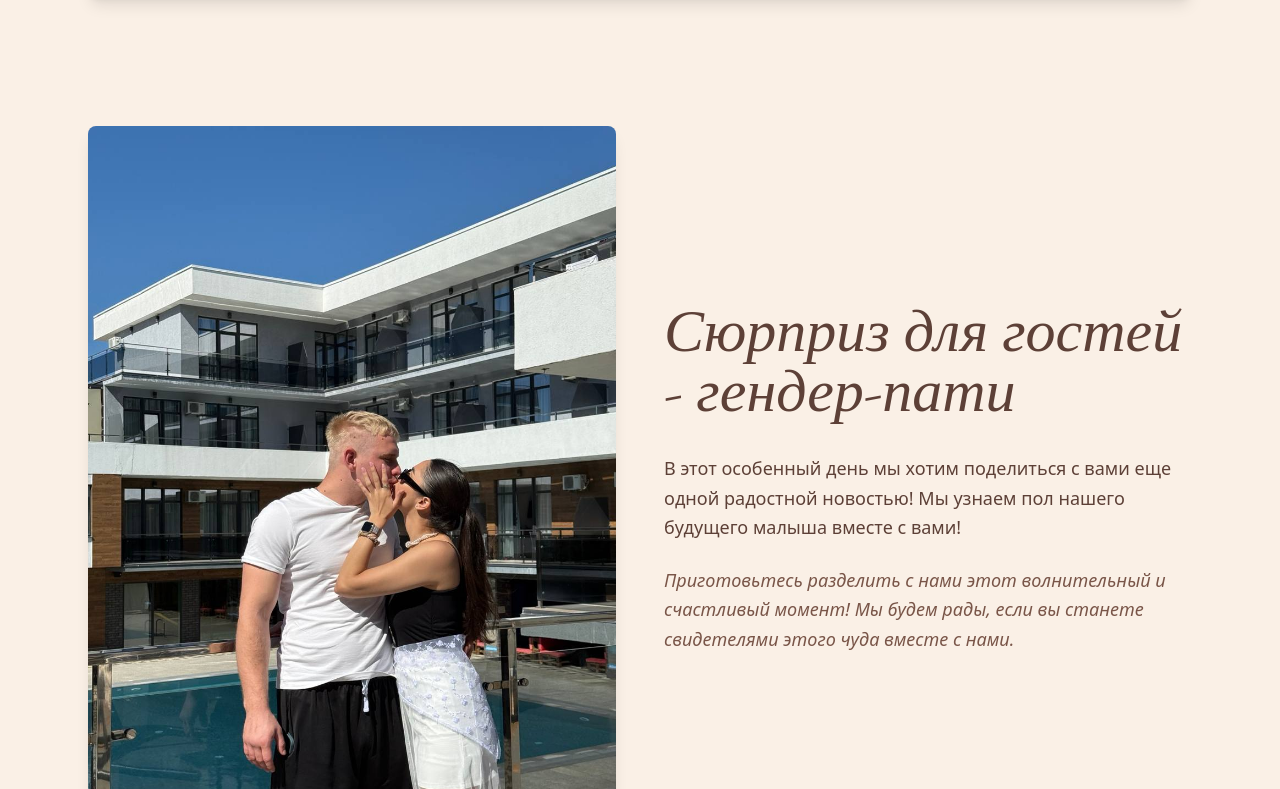
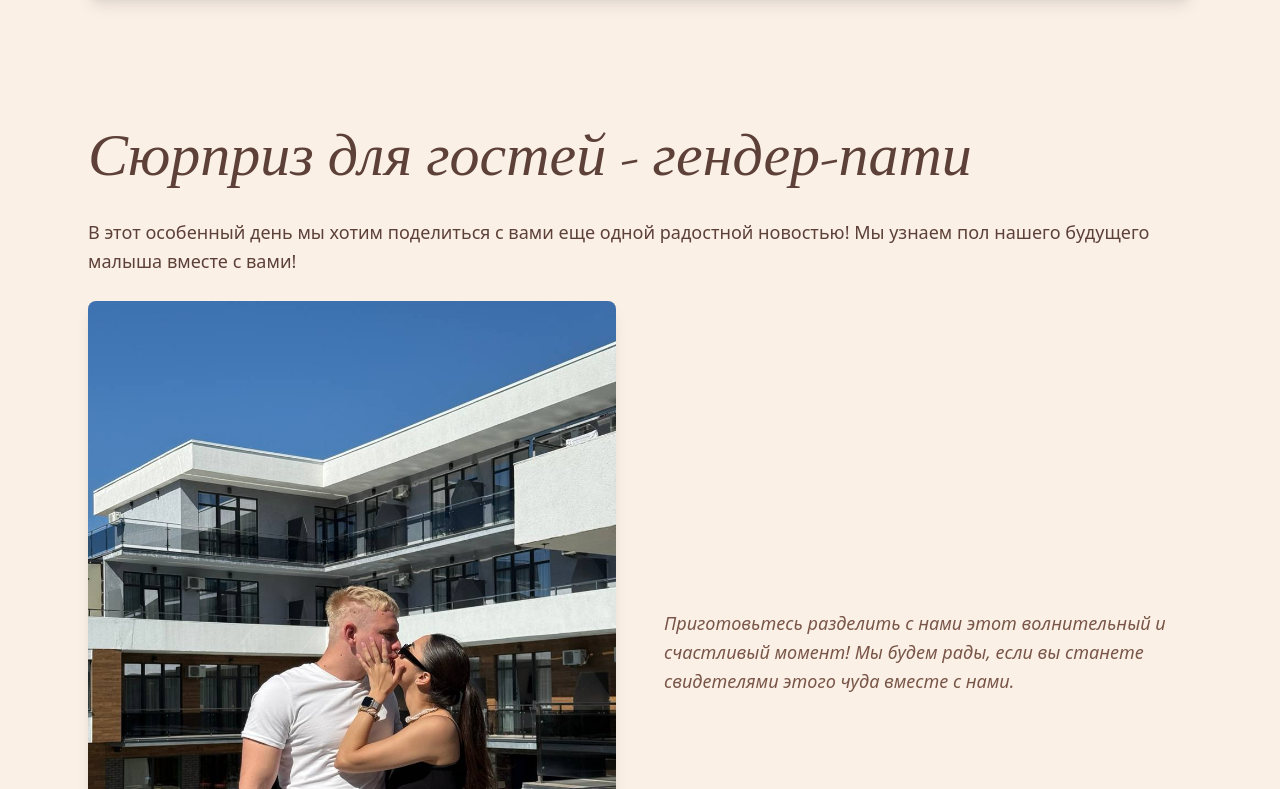
Before and after one commit to Shattt1/weedinggoosex, a Next.js app: page / in a window 1280 px wide. Shown: the part 4651-5440 px from the top of the page. Built offline with nearby package versions, Linux system fonts and the light colour scheme; a web font is replaced by a local one.

Commit message:
добавлен раздел гендер пати1

```diff
--- a/src/app/page.tsx
+++ b/src/app/page.tsx
@@ -405,15 +405,7 @@ export default function Home() {
 
             {/* Gender Reveal Section */}
             <section className="py-16 px-6 max-w-6xl mx-auto animate-on-scroll">
-                <div className="grid md:grid-cols-2 gap-12 items-center">
-                    {/* Фотография */}
-                    <div className="animate-on-scroll" style={{ animationDelay: '0.1s' }}>
-                        <img
-                            src="/images/gender-party.jpg"
-                            alt="Сюрприз с полом ребенка на нашей свадьбе"
-                            className="w-full rounded-lg shadow-lg"
-                        />
-                    </div>
+
 
                     {/* Информация о гендер-ревиле */}
                     <div className="animate-on-scroll" style={{ animationDelay: '0.3s' }}>
@@ -425,8 +417,15 @@ export default function Home() {
                                 будущего малыша вместе с вами!
                             </p>
 
-
-
+                        <div className="grid md:grid-cols-2 gap-12 items-center">
+                            {/* Фотография */}
+                            <div className="animate-on-scroll" style={{ animationDelay: '0.1s' }}>
+                                <img
+                                    src="/images/gender-party.jpg"
+                                    alt="Сюрприз с полом ребенка на нашей свадьбе"
+                                    className="w-full rounded-lg shadow-lg"
+                                />
+                            </div>
                             <p className="text-lg leading-relaxed italic text-[#795548]">
                                 Приготовьтесь разделить с нами этот волнительный
                                 и счастливый момент! Мы будем рады, если вы станете
```
